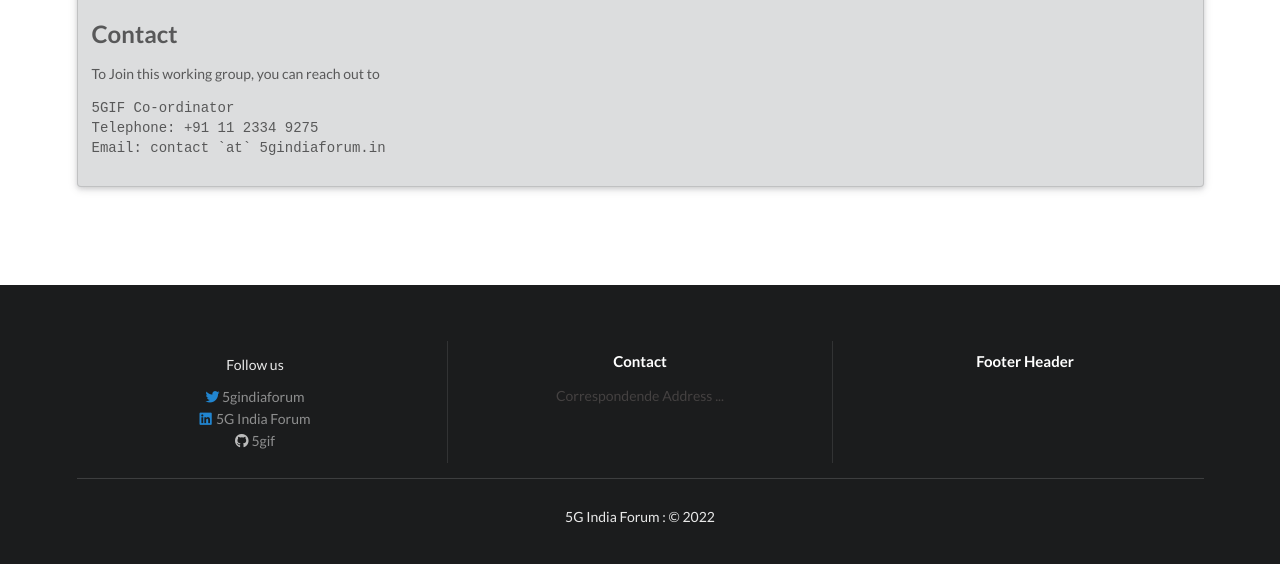
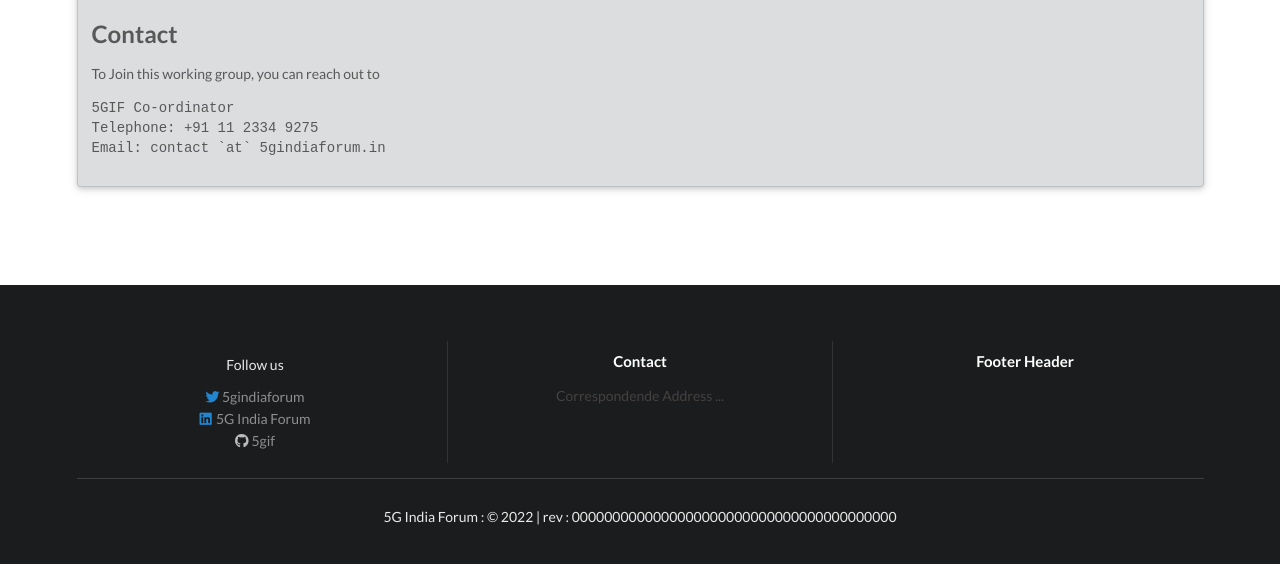
Before and after one commit to 5gif/beta, a Jekyll site: the page built from _wgs/wg-spectrum.md, in a window 1280 px wide and 900 px high, scrolled down 621 px, cut to the strip 303-867 px from the top of the window. Built offline with Jekyll 4.4.1, drawn with Linux system fonts in a browser that asks for light colours; nearby versions of some CDN libraries.

Commit message:
Added build in footer

```diff
--- a/_includes/footer.html
+++ b/_includes/footer.html
@@ -26,7 +26,7 @@
 
         </div>
         <div class="ui inverted section divider"></div>
-        5G India Forum : &copy 2022
+        5G India Forum : &copy 2022  | rev : {{site.github.build_revision}}
     </div>
 
 </div>
```
